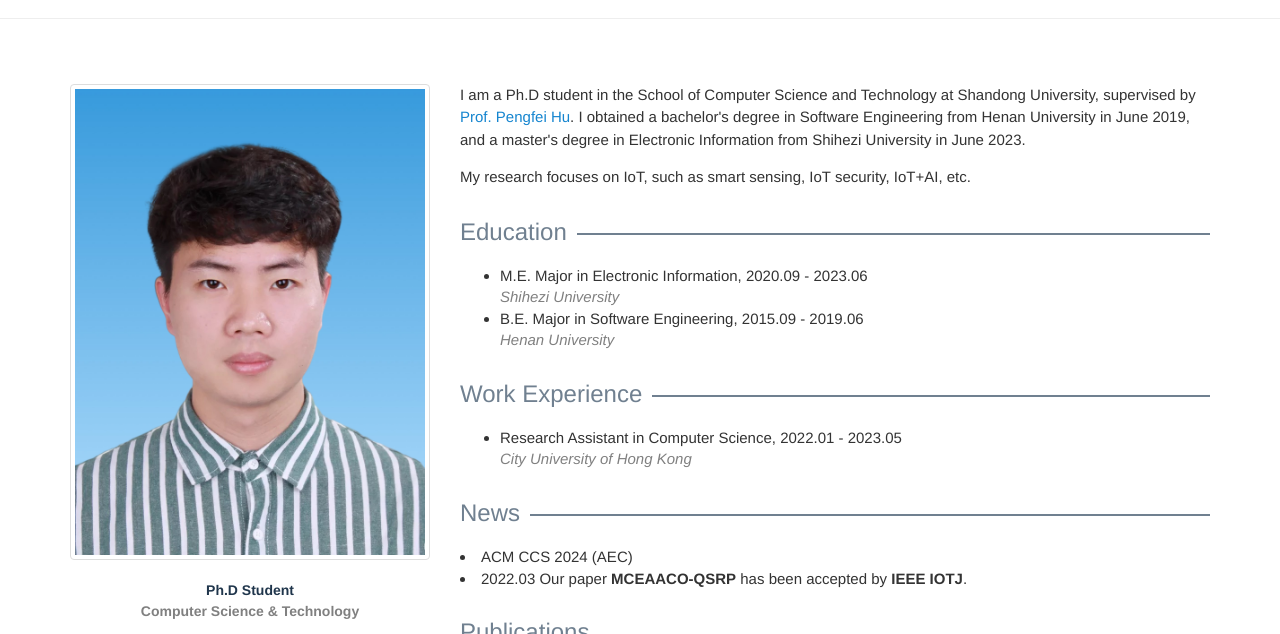
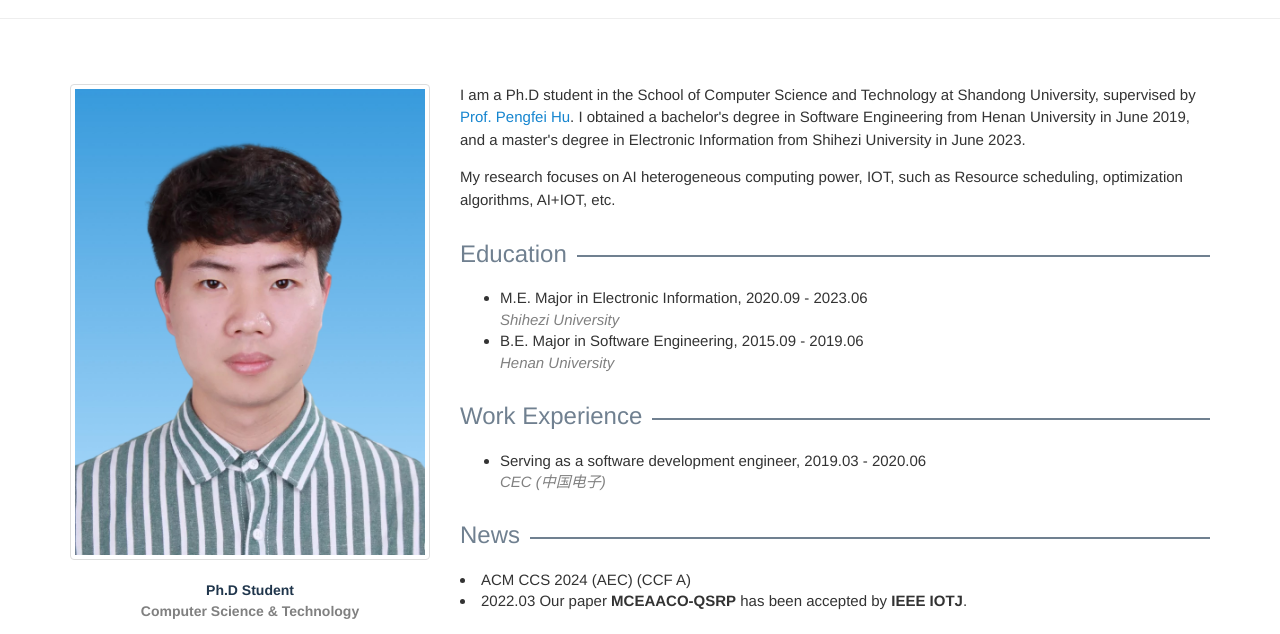
Before and after one commit to supergroupli/chaoqunli, a plain HTML site: page index.html in a window 1280 px wide. Shown: the part 82-716 px from the top of the page. Drawn offline with nearby package versions, Linux system fonts and the light colour scheme; no server answers; some icons are missing.

Commit message:
Update index.html

```diff
--- a/index.html
+++ b/index.html
@@ -66,7 +66,7 @@
             <tr>
               <td><i class="fas fa-envelope"></i></td>
               <td>
-                <a href="mingdhan@mail.sdu.edu.cn">chaoqunli@mail.sdu.edu.cn</a>
+                <a href="chaoqunli@mail.sdu.edu.cn">chaoqunli@mail.sdu.edu.cn</a>
               </td>
             </tr>
           </tbody>
@@ -81,7 +81,7 @@
             href="https://perfecthu.github.io/">Prof. Pengfei Hu</a>. I obtained a bachelor's degree in Software
           Engineering from Henan University in June 2019, and a master's degree in Electronic Information from Shihezi
           University in June 2023.</p>
-        <p>My research focuses on IoT, such as smart sensing, IoT security, IoT+AI, etc.</p>
+        <p>My research focuses on AI heterogeneous computing power, IOT, such as Resource scheduling, optimization algorithms, AI+IOT, etc.</p>
 
         <!-- Education Section -->
         <h3 class="push-down-3"><span>Education</span></h3>
@@ -100,8 +100,8 @@
         <h3 class="push-down-3"><span>Work Experience</span></h3>
         <ul id="Work Experience">
           <li>
-            Research Assistant in Computer Science, 2022.01 - 2023.05<br>
-            <span class="university"><em>City University of Hong Kong</em></span>
+            Serving as a software development engineer, 2019.03 - 2020.06<br>
+            <span class="university"><em>CEC (中国电子)</em></span>
           </li>
         </ul>
 
@@ -110,7 +110,7 @@
         <!-- <ul id="news">
           <li>2023.10 Our paper <b>XGait</b> has been accepted by <b>ACM SenSys 2023</b>.</li>
           <li>2023.07 Our paper <b>W4S</b> has been accepted by <b>ACM MobiHoc 2023</b>.</li> -->
-        <li>ACM CCS 2024 (AEC)</li>
+        <li>ACM CCS 2024 (AEC) (CCF A)</li>
         <li>2022.03 Our paper <b>MCEAACO-QSRP</b> has been accepted by <b>IEEE IOTJ</b>.</li>
         </ul>
 
```
